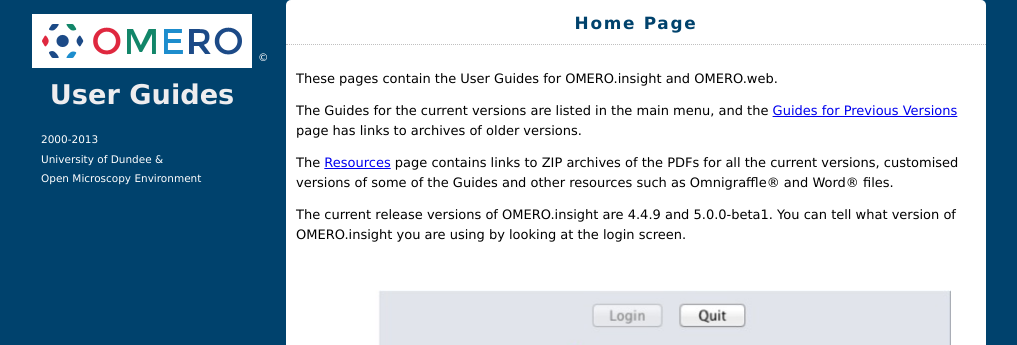
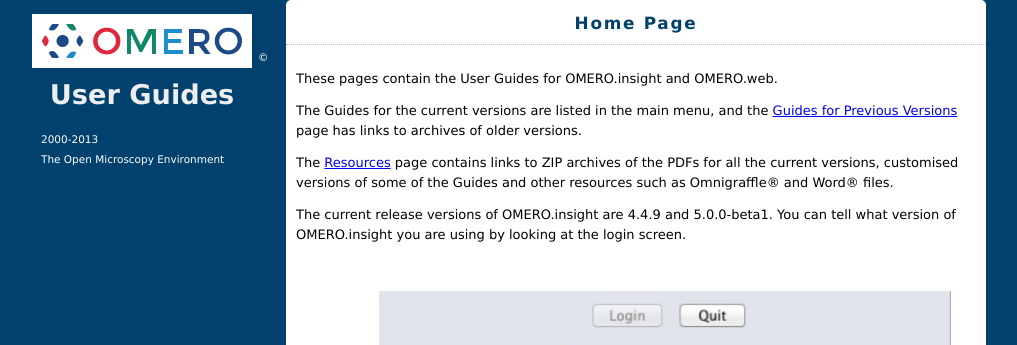
Before and after one commit to snoopycrimecop/ome-help, a Jekyll site: the page built from index.html, in a window 1280 px wide. Shown: the top 345 px of the page, without its empty margins (134-1151 px from the left). Built offline with Jekyll 4.4.1, drawn with Linux system fonts in a browser that asks for light colours; Markdown is read by kramdown in place of the engine named in the settings.

Commit message:
Reversing changes to copyright message

```diff
--- a/_layouts/default.html
+++ b/_layouts/default.html
@@ -134,7 +134,7 @@
 
                     <div id="footer">
 
-                        <p>&copy; 2000-2013<br/>University of Dundee &amp;<br/>Open Microscopy Environment</p>
+                        <p>&copy; 2000-2013<br/>The Open Microscopy Environment</p>
 
                     </div><!-- End Footer -->
 
```
